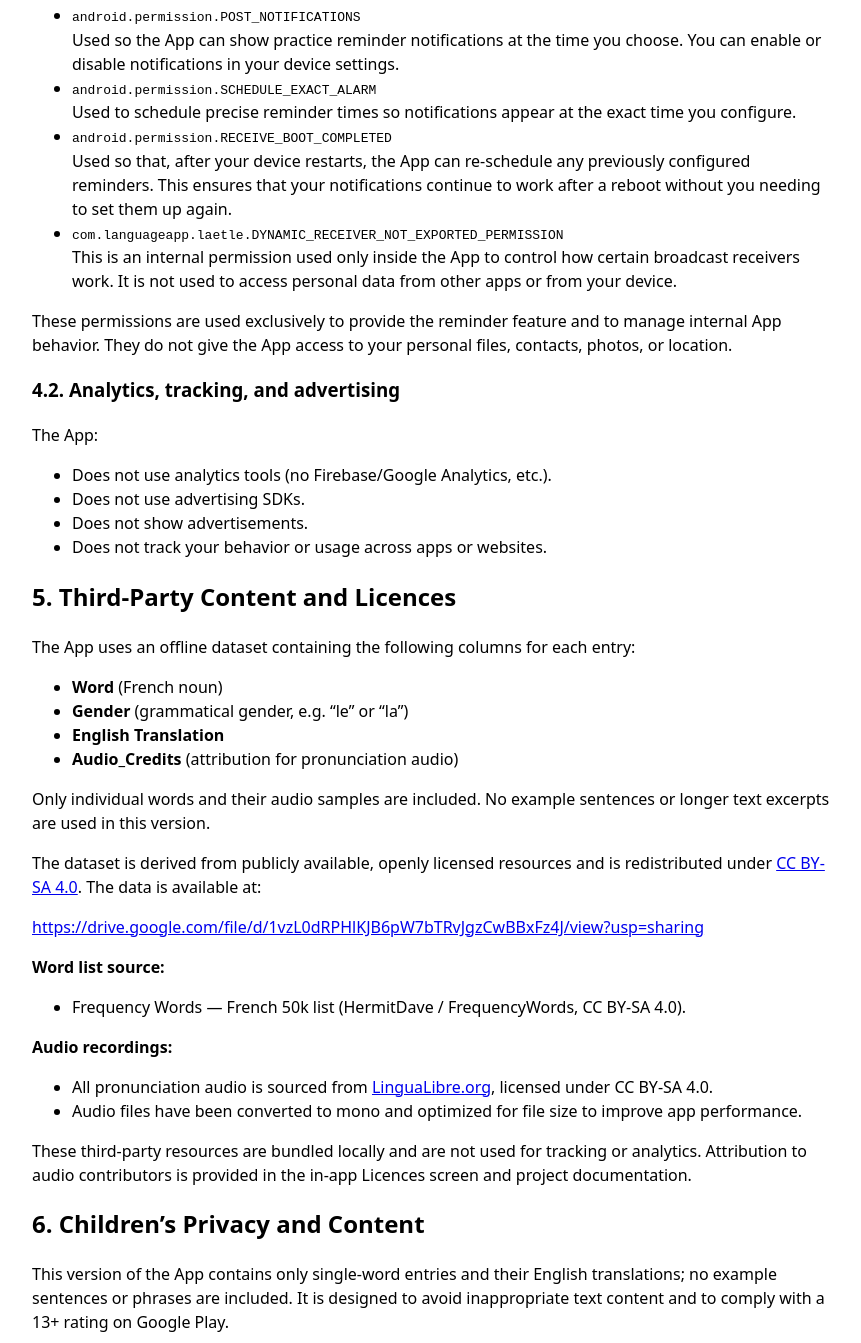
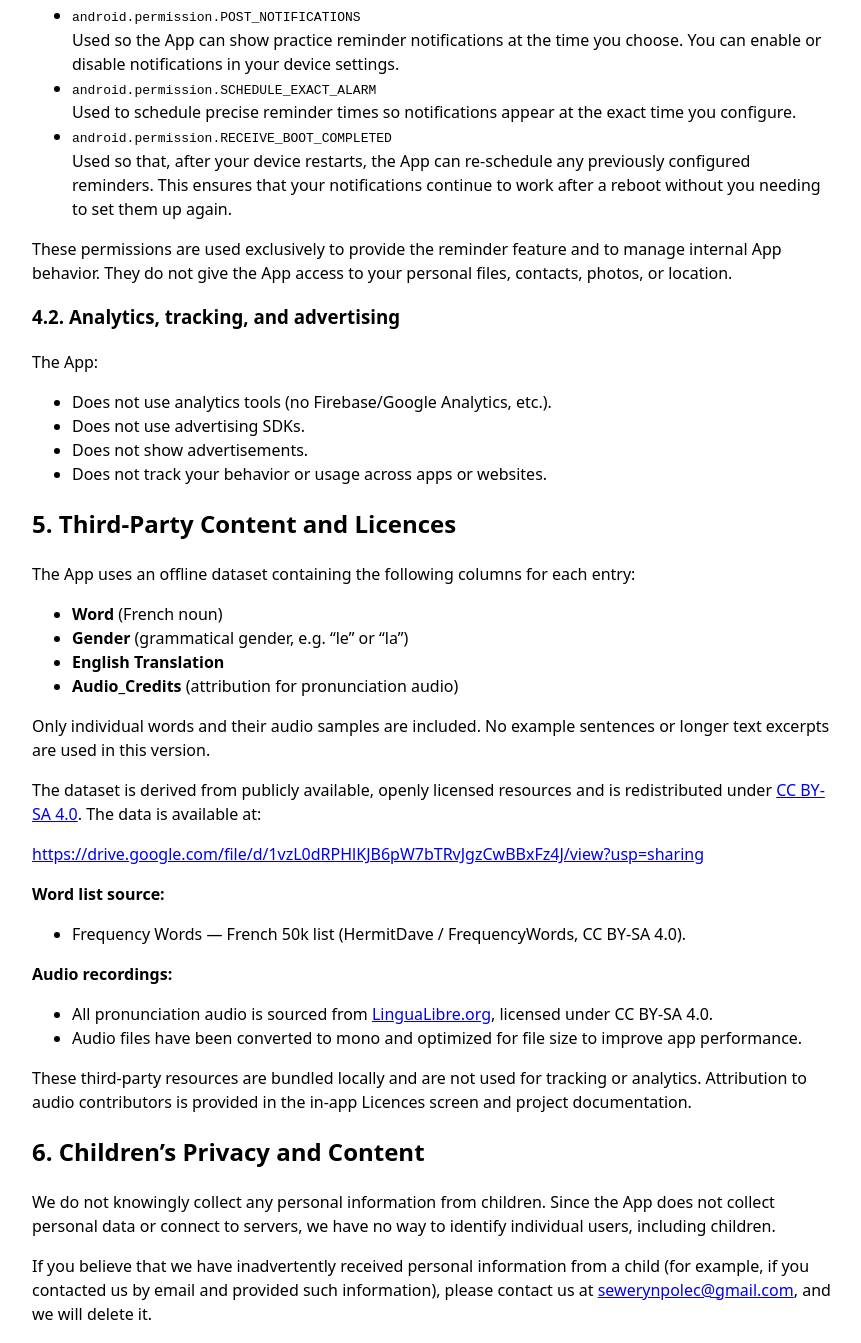
Before and after one commit to Severus0/La_et_Le_Privacy_Policy, a plain HTML site: page index.html in a window 1280 px wide. Shown: the part 1374-2717 px from the top of the page, without its empty margins (208-1069 px from the left). Drawn offline with Linux system fonts and the light colour scheme.

Commit message:
Updated index.html

```diff
--- a/index.html
+++ b/index.html
@@ -96,11 +96,6 @@
       Used so that, after your device restarts, the App can re-schedule any previously configured reminders.
       This ensures that your notifications continue to work after a reboot without you needing to set them up again.
     </li>
-    <li>
-      <code>com.languageapp.laetle.DYNAMIC_RECEIVER_NOT_EXPORTED_PERMISSION</code><br />
-      This is an internal permission used only inside the App to control how certain broadcast receivers work.
-      It is not used to access personal data from other apps or from your device.
-    </li>
   </ul>
   <p>
     These permissions are used exclusively to provide the reminder feature and to manage internal App behavior.
@@ -161,11 +156,6 @@
 
   <h2>6. Children’s Privacy and Content</h2>
   <p>
-    This version of the App contains only single-word entries and their English translations; no example sentences or
-    phrases are included. It is designed to avoid inappropriate text content and to comply with a 13+ rating
-    on Google Play.
-  </p>
-  <p>
     We do not knowingly collect any personal information from children. Since the App does not collect personal
     data or connect to servers, we have no way to identify individual users, including children.
   </p>
```
